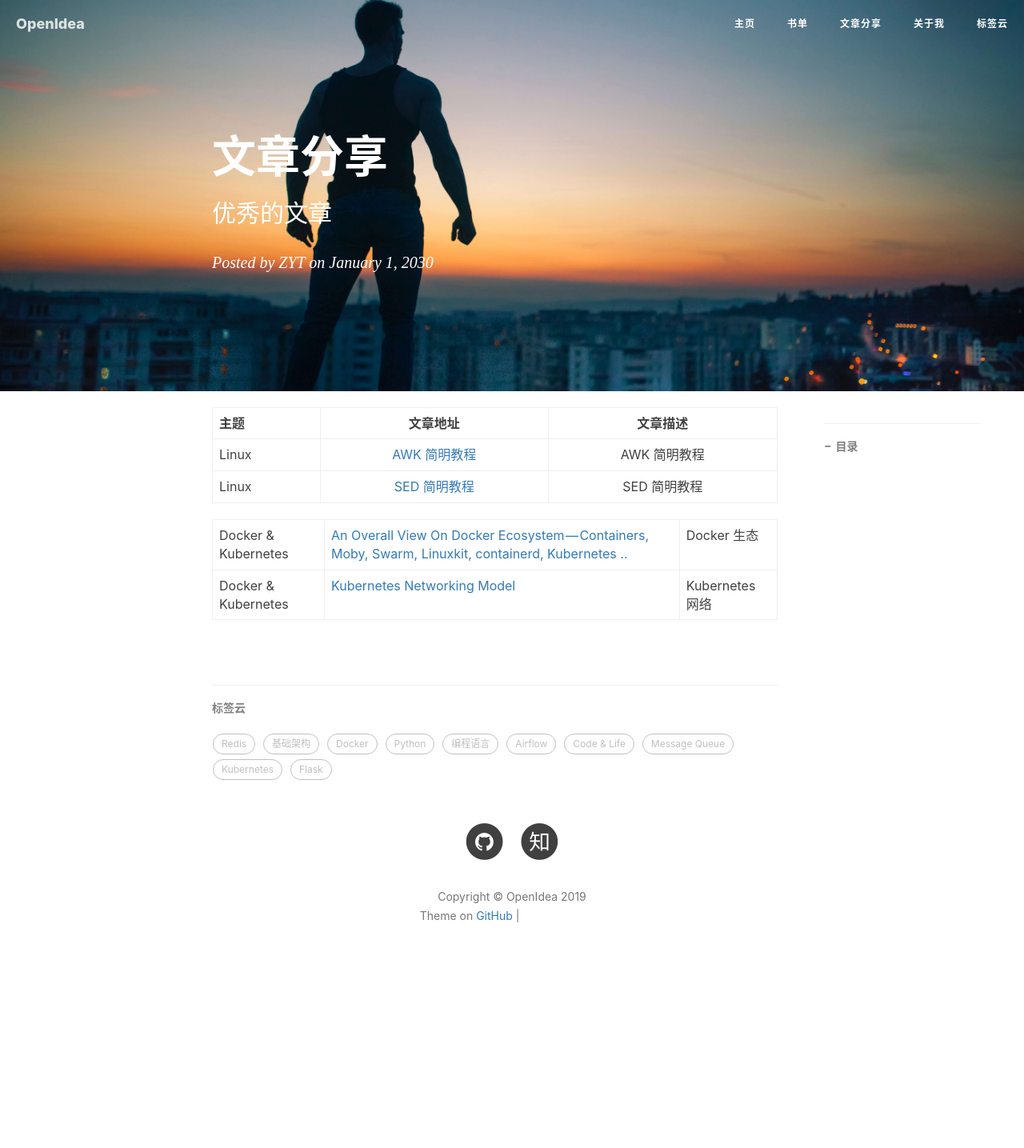
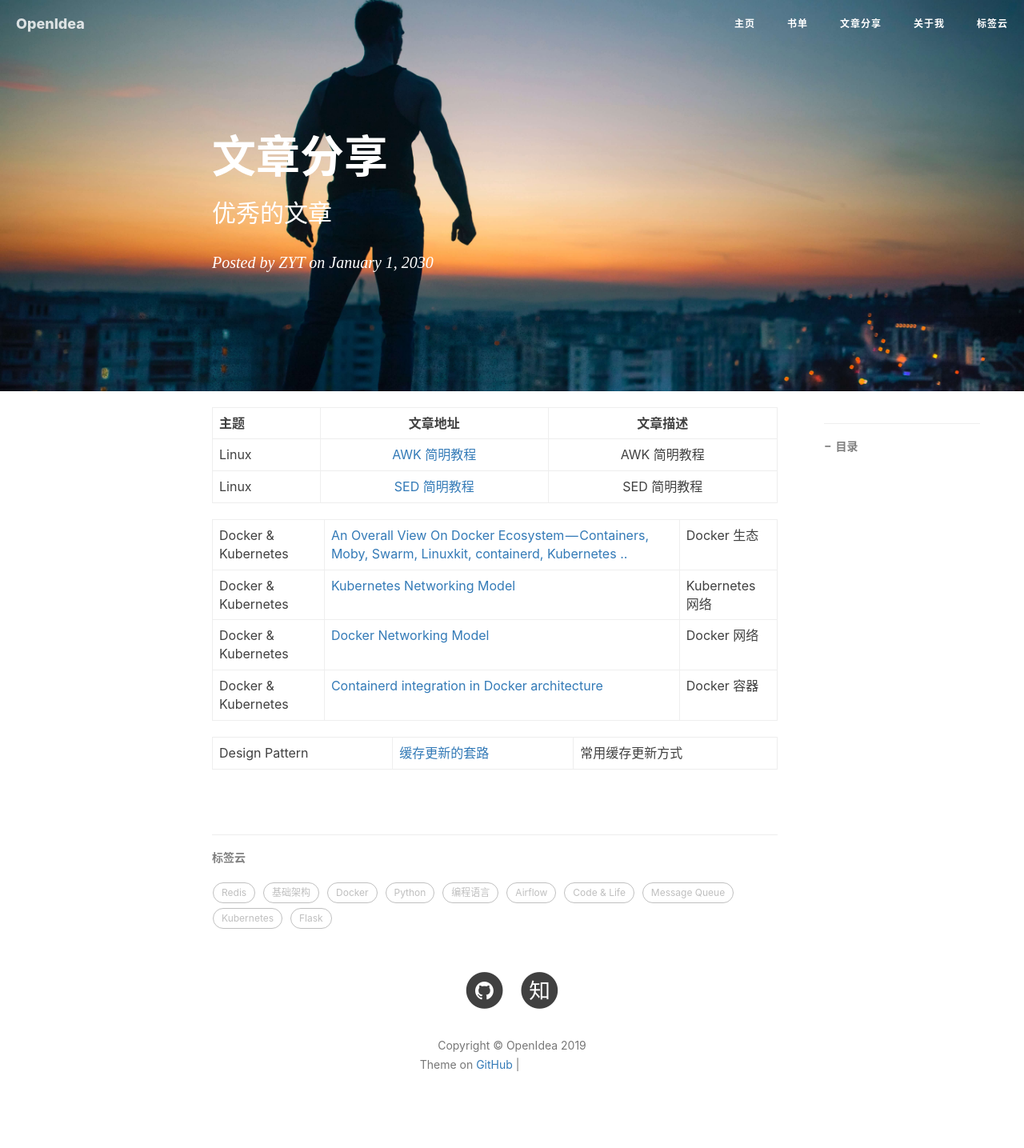
Before and after one commit to zyt312074545/zyt312074545.github.io, a Jekyll site: the page built from Good_post.md, in a window 1280 px wide. Shown: the whole page at 80% size. Built offline with Jekyll 4.4.1, drawn with Linux system fonts in a browser that asks for light colours; nearby versions of some CDN libraries; comment, search, counter and statistics services are not loaded; before the commit the page ends 1249 px from its top, so only the background shows below that; grey boxes are pictures that could not be loaded.

Commit message:
update post list

```diff
--- a/Good_post.md
+++ b/Good_post.md
@@ -16,3 +16,7 @@ tags:
 
 |Docker & Kubernetes      |   [An Overall View On Docker Ecosystem — Containers, Moby, Swarm, Linuxkit, containerd, Kubernetes ..](https://medium.com/devopslinks/an-overall-view-on-docker-ecosystem-containers-moby-swarm-linuxkit-containerd-kubernetes-5e4972a6a1e8)    |  Docker 生态|
 |Docker & Kubernetes      |   [Kubernetes Networking Model](https://itnext.io/an-illustrated-guide-to-kubernetes-networking-part-1-d1ede3322727)    |  Kubernetes 网络|
+|Docker & Kubernetes      |   [Docker Networking Model](https://success.docker.com/article/networking)    |  Docker 网络|
+|Docker & Kubernetes      |   [Containerd integration in Docker architecture](https://medium.com/devopslinks/docker-containerd-standalone-runtimes-heres-what-you-should-know-b834ef155426)    |  Docker 容器 |
+
+| Design Pattern      |   [缓存更新的套路](https://coolshell.cn/articles/17416.html)    |  常用缓存更新方式 |
```
